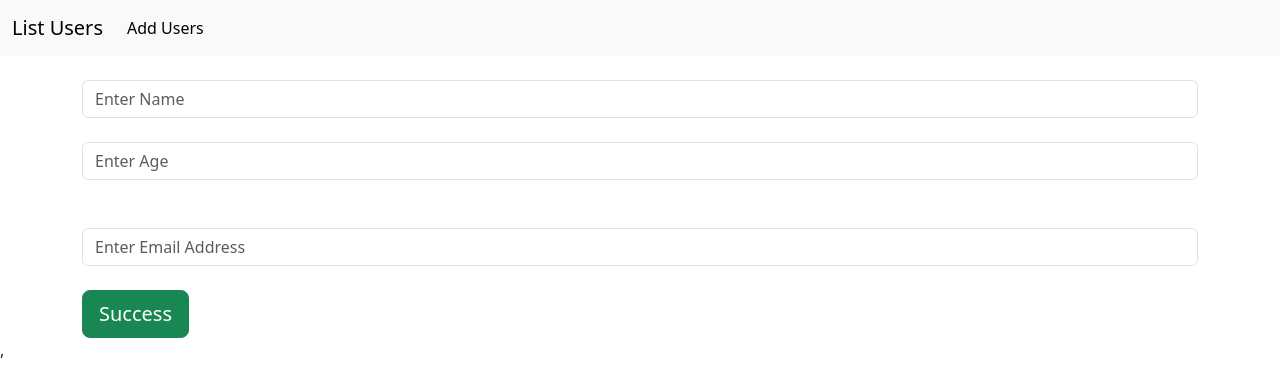
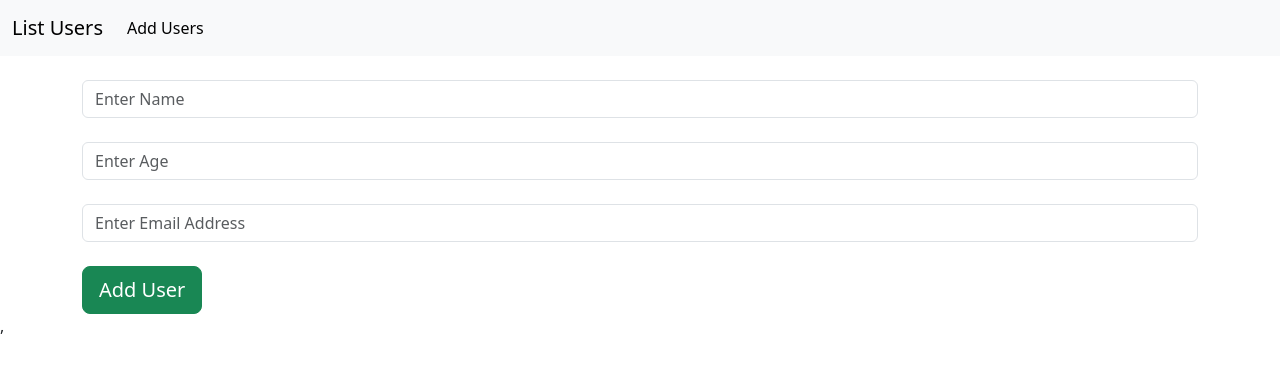
Before and after one commit to anupamkush9/revise-react, a React (Vite) app: page /add in a window 1280 px wide. Shown: the top 376 px of the page. Built offline with nearby package versions, Linux system fonts and the light colour scheme.

Commit message:
implemented fetch post api on click of add user button

```diff
--- a/src/AddUser.jsx
+++ b/src/AddUser.jsx
@@ -1,16 +1,68 @@
-export default function(){
+import { useState } from "react";
+import { useNavigate } from "react-router";
+
+
+export default function () {
+    const [name, setName] = useState("");
+    const [age, setAge] = useState("");
+    const [email, setEmail] = useState("");
+    const navigate = useNavigate();
+
+    const handleCreateUser = async () => {
+        try {
+            const response = await fetch("http://localhost:8000/users/", {
+                method: "POST", // Important: POST method for creating
+                headers: {
+                    "Content-Type": "application/json", // Telling server we are sending JSON
+                },
+                body: JSON.stringify({ name: name, age: age, email: email }), // Converting JS object to JSON
+            });
+
+            const data = await response.json();
+            console.log("Created User:", data);
+            alert("user Created")
+            navigate("/")
+        } catch (error) {
+            console.error("Error fetching user data:", error);
+        } finally {
+            setLoading(false);
+        }
+    };
     return (
         <>
             <div className="container mt-4">
-                <input className="form-control" type="text" placeholder="Enter Name"></input>
+                <input
+                    value={name}
+                    onChange={(e) => setName(e.target.value)}
+                    className="form-control"
+                    type="text"
+                    placeholder="Enter Name"
+                ></input>
                 <br />
-                <input className="form-control" type="text" placeholder="Enter Age"></input>
+                <input
+                    value={age}
+                    onChange={(e) => setAge(e.target.value)}
+                    className="form-control"
+                    type="text"
+                    placeholder="Enter Age"
+                ></input>
                 <br />
+                <input
+                    value={email}
+                    onChange={(e) => setEmail(e.target.value)}
+                    type="email"
+                    className="form-control"
+                    placeholder="Enter Email Address"
+                />
                 <br />
-                <input type="email" className="form-control" placeholder="Enter Email Address"/>
-                <br />
-                <button type="button" className="btn btn-success btn-lg">Success</button>
+                <button
+                    type="button"
+                    onClick={handleCreateUser}
+                    className="btn btn-success btn-lg"
+                >
+                    Add User
+                </button>
             </div>
         </>
-    )
+    );
 }
```
